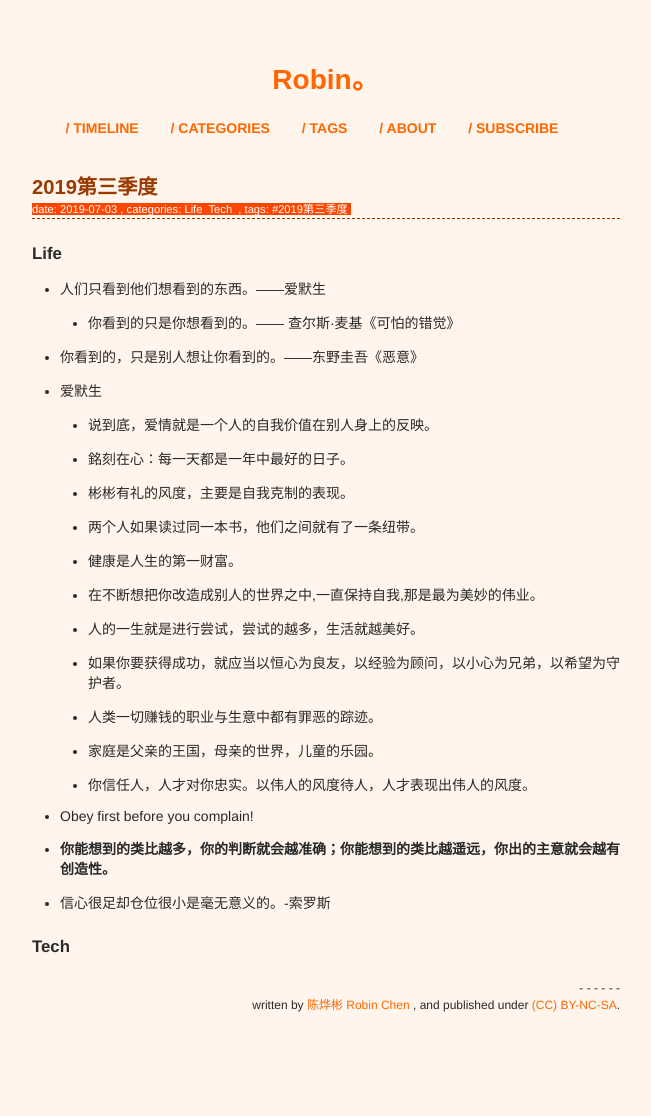
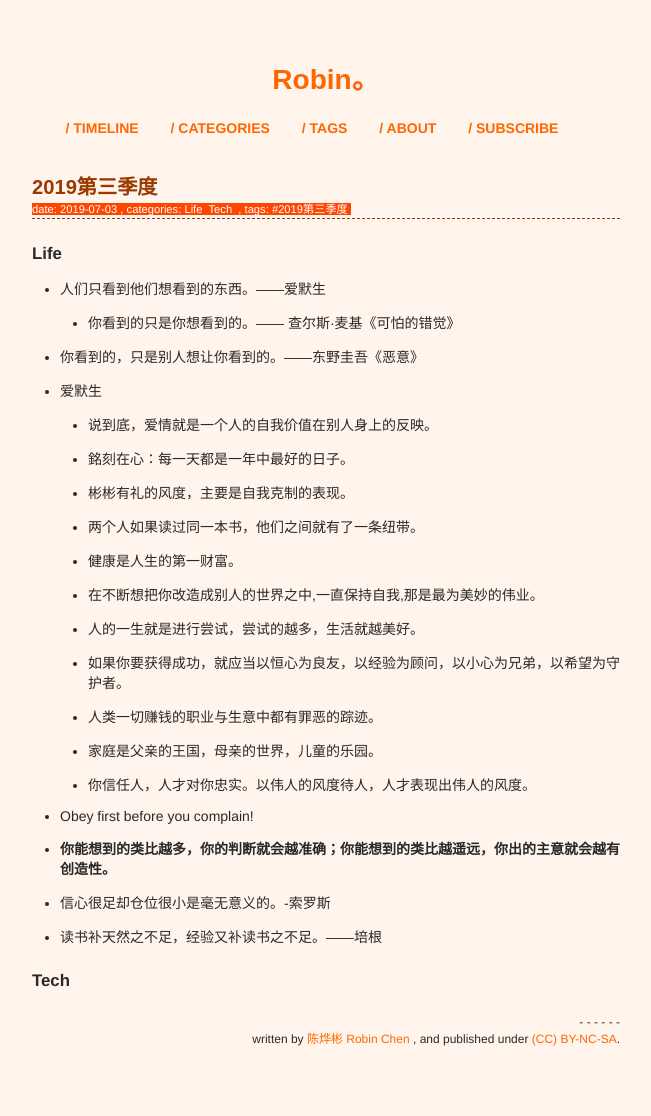
Before and after one commit to xianyuxmu/xianyuxmu.github.io, a Jekyll site: the page built from _posts/2019-07-03-reading-quarter-3.md, in a window 1280 px wide. Shown: the whole page, without its empty margins (314-965 px from the left). Built offline with Jekyll 4.4.1, drawn with Linux system fonts in a browser that asks for light colours; comment, search, counter and statistics services are not loaded; before the commit the page ends 1082 px from its top, so only the background shows below that.

Commit message:
读书补天然之不足，经验又补读书之不足。——培根

```diff
--- a/_posts/2019-07-03-reading-quarter-3.md
+++ b/_posts/2019-07-03-reading-quarter-3.md
@@ -30,6 +30,7 @@ tags:
 - Obey first before you complain!
 - **你能想到的类比越多，你的判断就会越准确；你能想到的类比越遥远，你出的主意就会越有创造性。**
 - 信心很足却仓位很小是毫无意义的。-索罗斯
+- 读书补天然之不足，经验又补读书之不足。——培根
 
 
 
```
